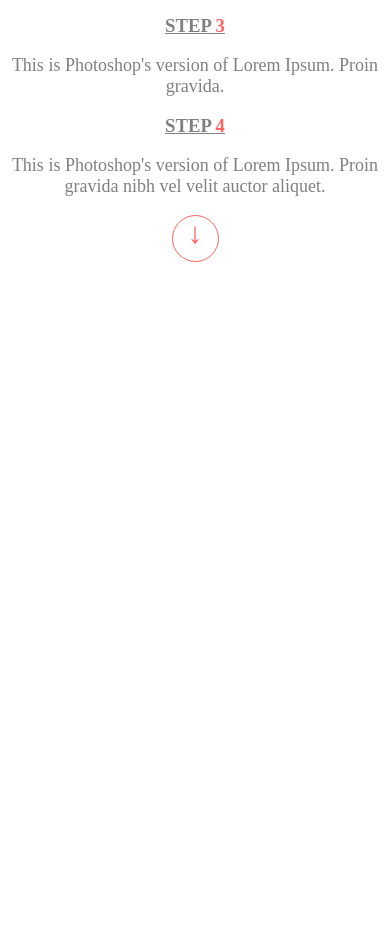
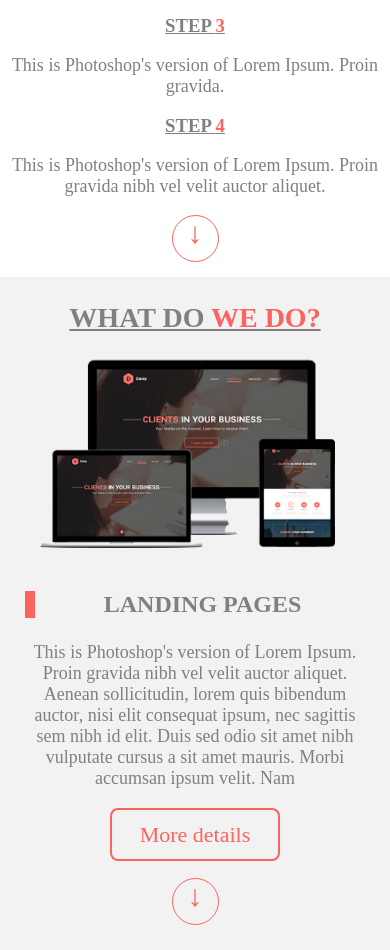
Before and after one commit to RurikPreacher/Daisy, a plain HTML site: page index.html in a window 390 px wide. Shown: the part 2585-3535 px from the top of the page. Before the commit the page ends 2862 px from the top, so only its background shows below. Drawn offline with Linux system fonts and the light colour scheme.

Commit message:
sixth commit

```diff
--- a/css/main.less
+++ b/css/main.less
@@ -176,4 +176,43 @@ body {
             background-repeat: no-repeat;
         }
     }
+    .wedo1 {
+        padding: 25px;
+        background: #f2f2f2;
+        display: flex;
+        flex-direction: column;
+        align-items: center;
+        .container {
+            display: flex;
+            justify-content: space-around;
+        }
+        h2 {
+            color: gray;
+            text-decoration: underline;
+            margin: 0;
+            text-transform: uppercase;
+            font-size: 28px;
+            span {
+                color: #fc635e;
+            }
+        }
+        h3 {
+            font-size: 24px;
+            text-transform: uppercase;
+            border-left: 10px solid #fc635e;
+            padding-left: 5px;
+            color: gray;
+        }
+        p {
+            padding-bottom: 15px;
+            color: gray;
+            font-size: 18px;
+        }
+        .left {
+            max-width: 50%;
+        }
+        .right {
+            max-width: 50%;
+        }
+    }
 }
--- a/css/media.css
+++ b/css/media.css
@@ -84,3 +84,29 @@
         margin-bottom: 20px;
     }
 }
+@media screen and (max-width: 768px) {
+    .wedo1 {
+        padding: 5px;
+        text-align: center;
+    }
+    .wedo1 .container {
+        display: flex;
+        flex-direction: column;
+        align-items: center;
+    }
+    .wedo1 .container img {
+        width: 100%;
+    }
+    .wedo1 .container .right {
+        order: 1;
+        min-width: 100%;
+    }
+    .wedo1 .container .left {
+        order: 2;
+        min-width: 100%;
+        margin-bottom: 30px;
+    }
+    .wedo1 .container .btn {
+        margin-bottom: 20px;
+    }
+}
--- a/index.html
+++ b/index.html
@@ -98,5 +98,25 @@
         <div class="back_process"></div>
         <a href="" class="arrowDown">&darr;</a>
     </section>
+    <section class="wedo1">
+        <h2>What do <span>we do?</span></h2>
+        <div class="container">
+            <div class="left">
+                <h3>Landing Pages</h3>
+                <p>This is Photoshop's version  of Lorem Ipsum.
+                    Proin gravida nibh vel velit auctor aliquet.
+                    Aenean sollicitudin, lorem quis bibendum auctor,
+                    nisi elit consequat ipsum, nec sagittis sem nibh
+                    id elit. Duis sed odio sit amet nibh vulputate
+                    cursus a sit amet mauris. Morbi accumsan ipsum
+                    velit. Nam</p>
+                <a href="" class="btn">More details</a>
+            </div>
+            <div class="right">
+                <img src="img/we_do_1.png" alt="">
+            </div>
+        </div>
+        <a href="" class="arrowDown">&darr;</a>
+    </section>
 </body>
 </html>
```
Also changed, not shown: css/main.css.
